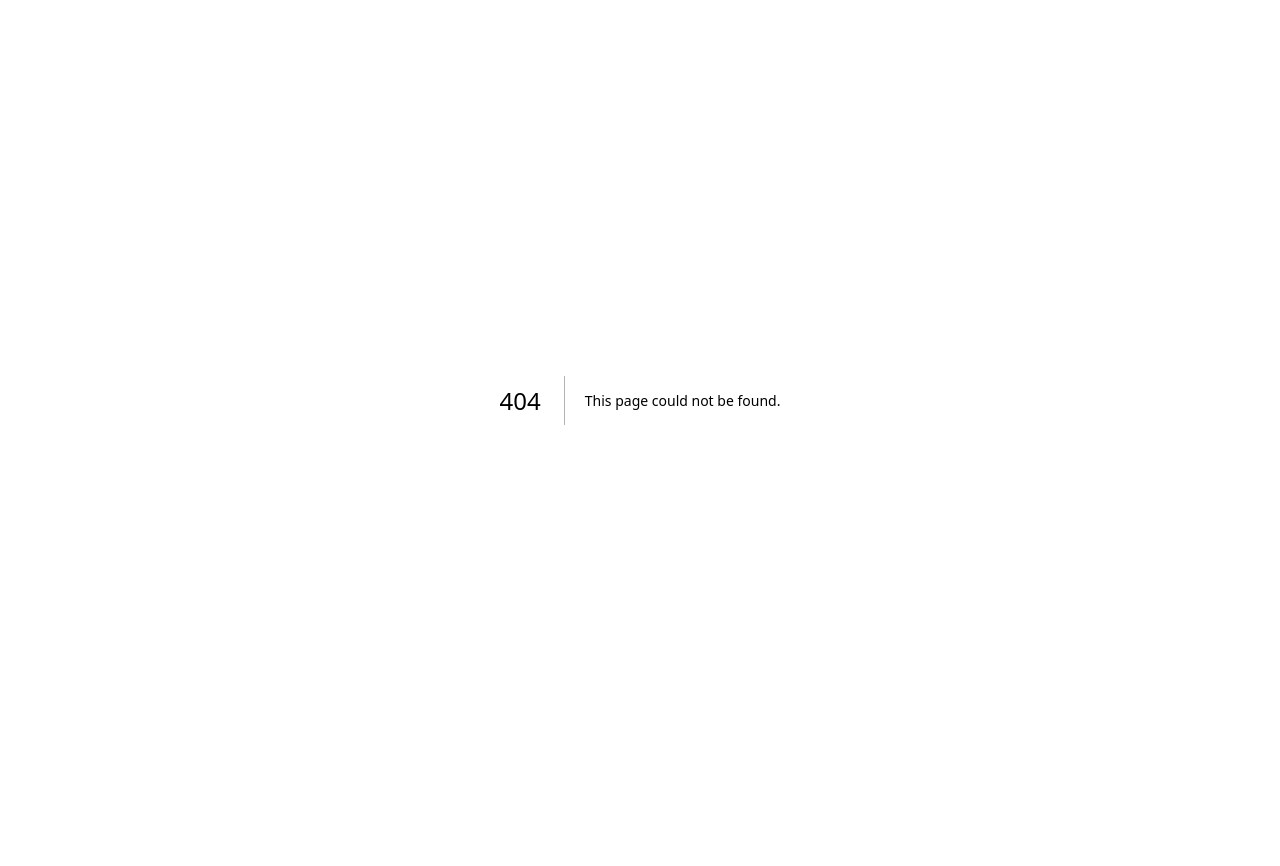
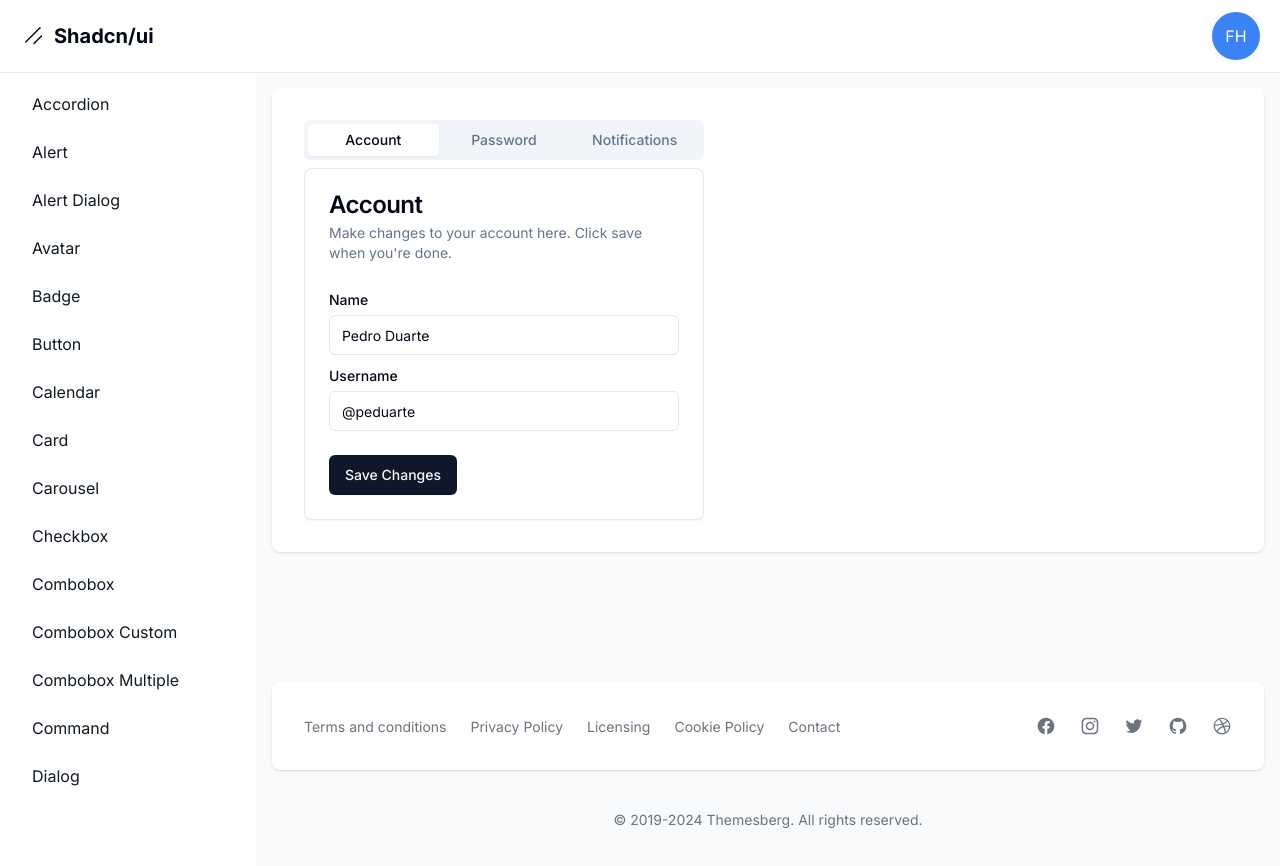
Before and after one commit to AlexMartin998/shadcn-next-b1, a Next.js app: page /dashboard/tabs in a window 1280 px wide. Before the commit this address had no page. Shown: the top 866 px of the page. Before the commit the page ends 800 px from the top, so only its background shows below. Built offline with nearby package versions, Linux system fonts and the light colour scheme.

Commit message:
ADD: tabs

```diff
--- a/package.json
+++ b/package.json
@@ -19,6 +19,7 @@
     "@radix-ui/react-progress": "^1.0.3",
     "@radix-ui/react-slider": "^1.1.2",
     "@radix-ui/react-slot": "^1.0.2",
+    "@radix-ui/react-tabs": "^1.0.4",
     "@radix-ui/react-toast": "^1.1.5",
     "class-variance-authority": "^0.7.0",
     "clsx": "^2.1.1",
--- a/src/app/dashboard/layout.tsx
+++ b/src/app/dashboard/layout.tsx
@@ -89,6 +89,12 @@
   {
     name: 'sonner',
     href: 'sonner',
+  },
+
+  // tabs
+  {
+    name: 'tabs',
+    href: 'tabs',
   },
 ].sort((a, b) => a.name.localeCompare(b.name));
 
--- /dev/null
+++ b/src/app/dashboard/tabs/page.tsx
@@ -0,0 +1,105 @@
+import { Button } from '@/components/ui/button';
+import {
+  Card,
+  CardContent,
+  CardDescription,
+  CardFooter,
+  CardHeader,
+  CardTitle,
+} from '@/components/ui/card';
+import { Input } from '@/components/ui/input';
+import { Label } from '@/components/ui/label';
+import { Tabs, TabsContent, TabsList, TabsTrigger } from '@/components/ui/tabs';
+
+export type PageProps = {};
+
+const Page: React.FC<PageProps> = () => {
+  return (
+    // =========================== TABS ===========================
+    <Tabs defaultValue="account" className="w-[400px]">
+      {/* ================== TABS LIST ================== */}
+      <TabsList className="grid w-full grid-cols-3">
+        <TabsTrigger value="account">Account</TabsTrigger>
+        <TabsTrigger value="password">Password</TabsTrigger>
+        <TabsTrigger value="notifications">Notifications</TabsTrigger>
+      </TabsList>
+
+      {/* ================== TABS CONTENT ================== */}
+      <TabsContent value="account">
+        <Card>
+          <CardHeader>
+            <CardTitle>Account</CardTitle>
+            <CardDescription>
+              Make changes to your account here. Click save when you&apos;re
+              done.
+            </CardDescription>
+          </CardHeader>
+          <CardContent className="space-y-2">
+            <div className="space-y-1">
+              <Label htmlFor="name">Name</Label>
+              <Input id="name" defaultValue="Pedro Duarte" />
+            </div>
+            <div className="space-y-1">
+              <Label htmlFor="username">Username</Label>
+              <Input id="username" defaultValue="@peduarte" />
+            </div>
+          </CardContent>
+          <CardFooter>
+            <Button>Save changes</Button>
+          </CardFooter>
+        </Card>
+      </TabsContent>
+
+      <TabsContent value="password">
+        <Card>
+          <CardHeader>
+            <CardTitle>Password</CardTitle>
+            <CardDescription>
+              Change your password here. After saving, you&apos;ll be logged
+              out.
+            </CardDescription>
+          </CardHeader>
+          <CardContent className="space-y-2">
+            <div className="space-y-1">
+              <Label htmlFor="current">Current password</Label>
+              <Input id="current" type="password" />
+            </div>
+            <div className="space-y-1">
+              <Label htmlFor="new">New password</Label>
+              <Input id="new" type="password" />
+            </div>
+          </CardContent>
+          <CardFooter>
+            <Button>Save password</Button>
+          </CardFooter>
+        </Card>
+      </TabsContent>
+
+      <TabsContent value="notifications">
+        <Card>
+          <CardHeader>
+            <CardTitle>Notifications</CardTitle>
+            <CardDescription>
+              Configure your notification settings here.
+            </CardDescription>
+          </CardHeader>
+          <CardContent className="space-y-2">
+            <div className="space-y-1">
+              <Label htmlFor="email">Email</Label>
+              <Input id="email" type="email" />
+            </div>
+            <div className="space-y-1">
+              <Label htmlFor="push">Push notifications</Label>
+              <Input id="push" type="checkbox" />
+            </div>
+          </CardContent>
+          <CardFooter>
+            <Button>Save notifications</Button>
+          </CardFooter>
+        </Card>
+      </TabsContent>
+    </Tabs>
+  );
+};
+
+export default Page;
--- /dev/null
+++ b/src/components/ui/tabs.tsx
@@ -0,0 +1,55 @@
+"use client"
+
+import * as React from "react"
+import * as TabsPrimitive from "@radix-ui/react-tabs"
+
+import { cn } from "@/lib/utils"
+
+const Tabs = TabsPrimitive.Root
+
+const TabsList = React.forwardRef<
+  React.ElementRef<typeof TabsPrimitive.List>,
+  React.ComponentPropsWithoutRef<typeof TabsPrimitive.List>
+>(({ className, ...props }, ref) => (
+  <TabsPrimitive.List
+    ref={ref}
+    className={cn(
+      "inline-flex h-10 items-center justify-center rounded-md bg-muted p-1 text-muted-foreground",
+      className
+    )}
+    {...props}
+  />
+))
+TabsList.displayName = TabsPrimitive.List.displayName
+
+const TabsTrigger = React.forwardRef<
+  React.ElementRef<typeof TabsPrimitive.Trigger>,
+  React.ComponentPropsWithoutRef<typeof TabsPrimitive.Trigger>
+>(({ className, ...props }, ref) => (
+  <TabsPrimitive.Trigger
+    ref={ref}
+    className={cn(
+      "inline-flex items-center justify-center whitespace-nowrap rounded-sm px-3 py-1.5 text-sm font-medium ring-offset-background transition-all focus-visible:outline-none focus-visible:ring-2 focus-visible:ring-ring focus-visible:ring-offset-2 disabled:pointer-events-none disabled:opacity-50 data-[state=active]:bg-background data-[state=active]:text-foreground data-[state=active]:shadow-sm",
+      className
+    )}
+    {...props}
+  />
+))
+TabsTrigger.displayName = TabsPrimitive.Trigger.displayName
+
+const TabsContent = React.forwardRef<
+  React.ElementRef<typeof TabsPrimitive.Content>,
+  React.ComponentPropsWithoutRef<typeof TabsPrimitive.Content>
+>(({ className, ...props }, ref) => (
+  <TabsPrimitive.Content
+    ref={ref}
+    className={cn(
+      "mt-2 ring-offset-background focus-visible:outline-none focus-visible:ring-2 focus-visible:ring-ring focus-visible:ring-offset-2",
+      className
+    )}
+    {...props}
+  />
+))
+TabsContent.displayName = TabsPrimitive.Content.displayName
+
+export { Tabs, TabsList, TabsTrigger, TabsContent }
```
Also changed, not shown: 1 other file (tests, documents, lock files or other folders).
